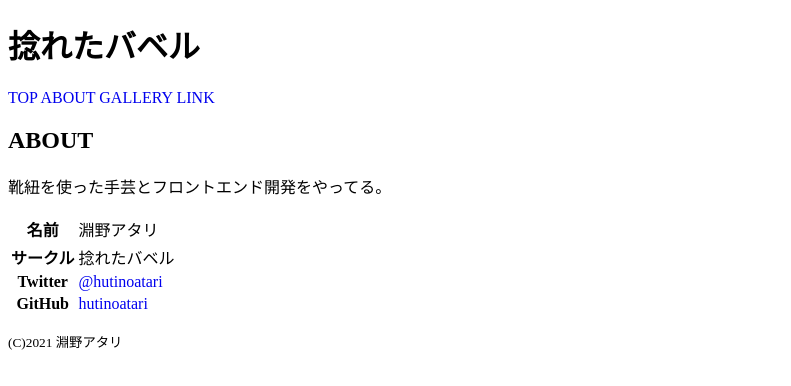
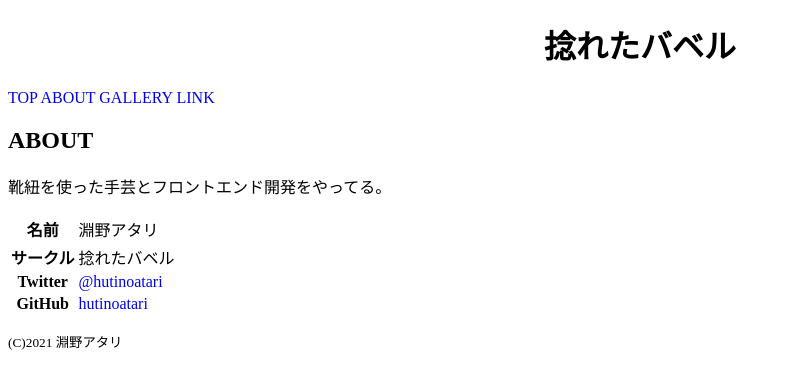
Before and after one commit to hutinoatari/hutinoatari.github.io, a Next.js app: page /about in a window 1280 px wide. Shown: the top 386 px of the page, without its empty margins (0-791 px from the left). Built offline with nearby package versions, Linux system fonts and the light colour scheme.

Commit message:
サイト名を中央に配置した

```diff
--- a/src/components/Header.tsx
+++ b/src/components/Header.tsx
@@ -1,10 +1,12 @@
 import { FC } from "react";
 import Link from "next/link";
+import styles from "../styles/Header.module.scss";
 
 const Header: FC<{}> = () => {
     return (
         <header>
-            <h1>捻れたバベル</h1>
+            <h1 className={styles.title}>捻れたバベル</h1>
+            <nav>
                 <Link href="/">
                     <a>TOP</a>
                 </Link>{" "}
@@ -17,6 +19,7 @@ const Header: FC<{}> = () => {
                 <Link href="/link">
                     <a>LINK</a>
                 </Link>
+            </nav>
         </header>
     );
 };
--- /dev/null
+++ b/src/styles/Header.module.scss
@@ -0,0 +1,3 @@
+.title {
+    text-align: center;
+}
```
Lines whose indentation alone changed are shown as unchanged.
